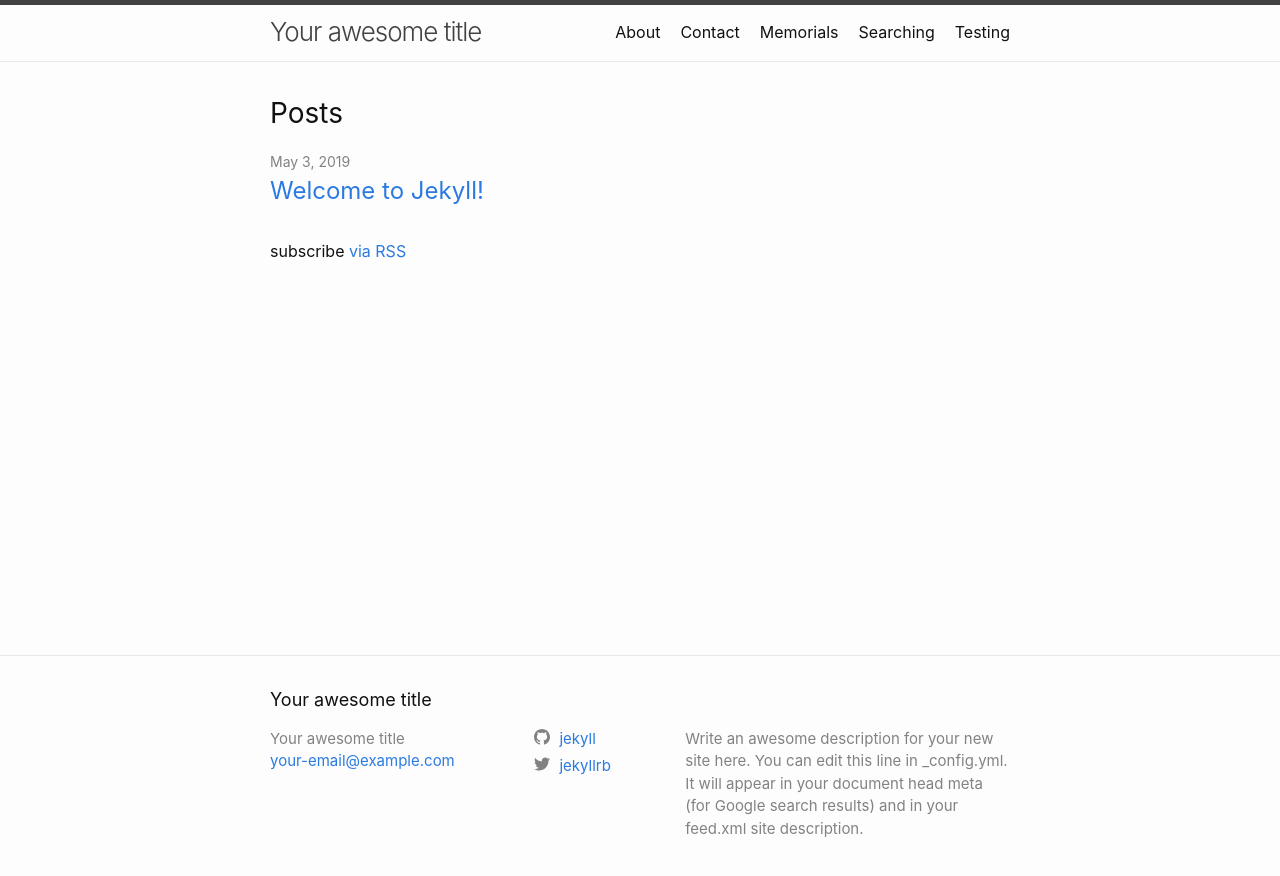
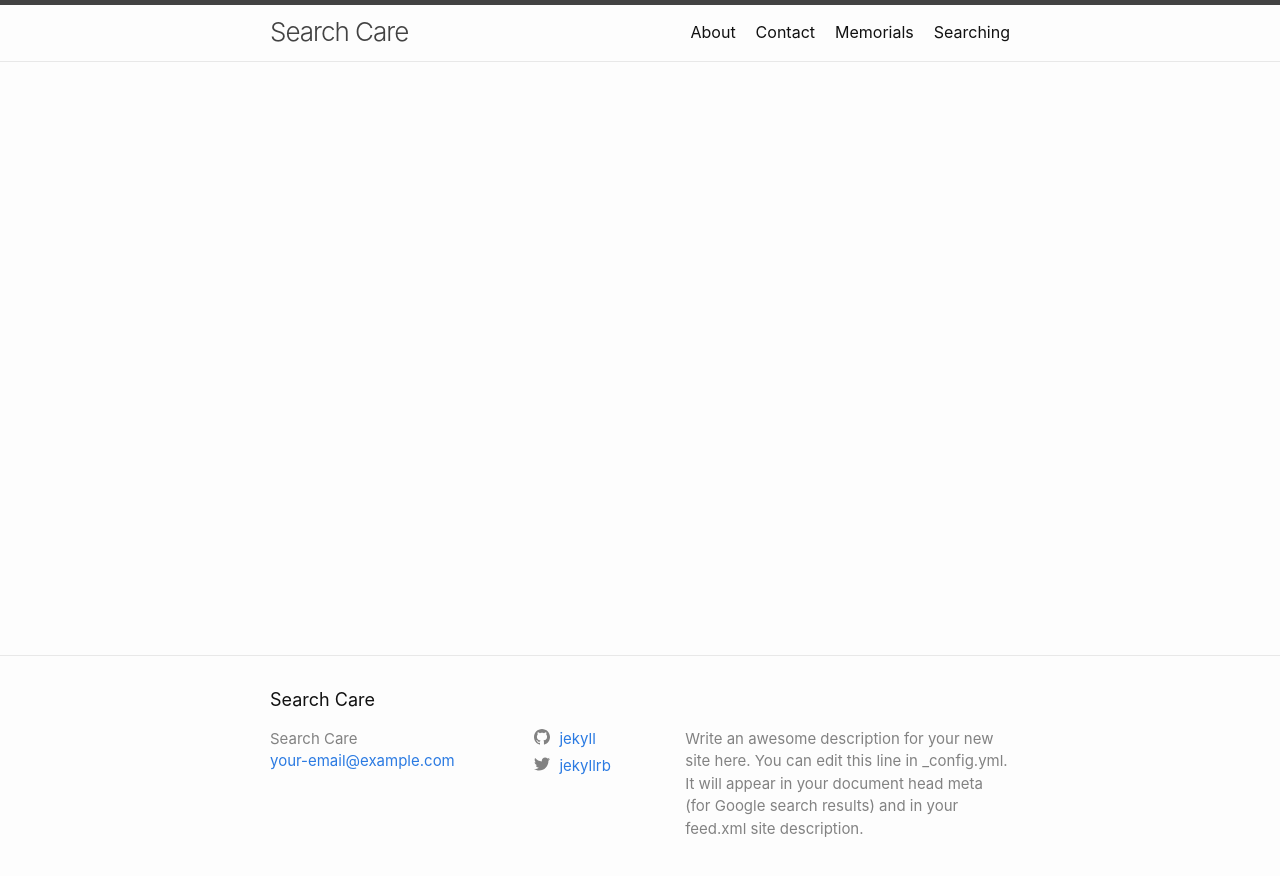
Before and after one commit to chrisr0dgers/search-care, a Jekyll site: the page built from index.md, in a window 1280 px wide. Shown: the top 876 px of the page. Built offline with Jekyll 4.4.1, drawn with Linux system fonts in a browser that asks for light colours.

Commit message:
title change

```diff
--- a/_config.yml
+++ b/_config.yml
@@ -13,7 +13,7 @@
 # you will see them accessed via {{ site.title }}, {{ site.email }}, and so on.
 # You can create any custom variable you would like, and they will be accessible
 # in the templates via {{ site.myvariable }}.
-title: Your awesome title
+title: Search Care
 email: your-email@example.com
 description: >- # this means to ignore newlines until "baseurl:"
   Write an awesome description for your new site here. You can edit this
--- a/testing.md
+++ /dev/null
@@ -1,5 +0,0 @@
----
-layout: page
-title: Testing
-permalink: /testing/
----
```
Also changed, not shown: index.md (+1 -1 lines).
